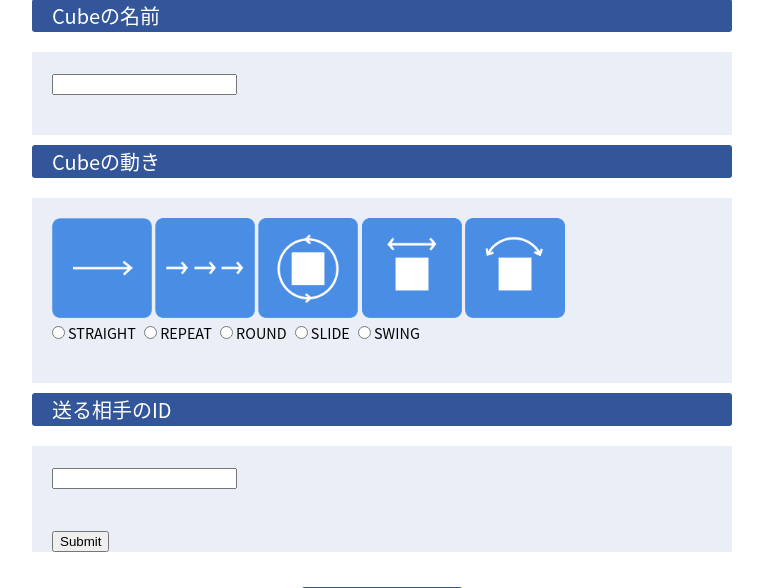
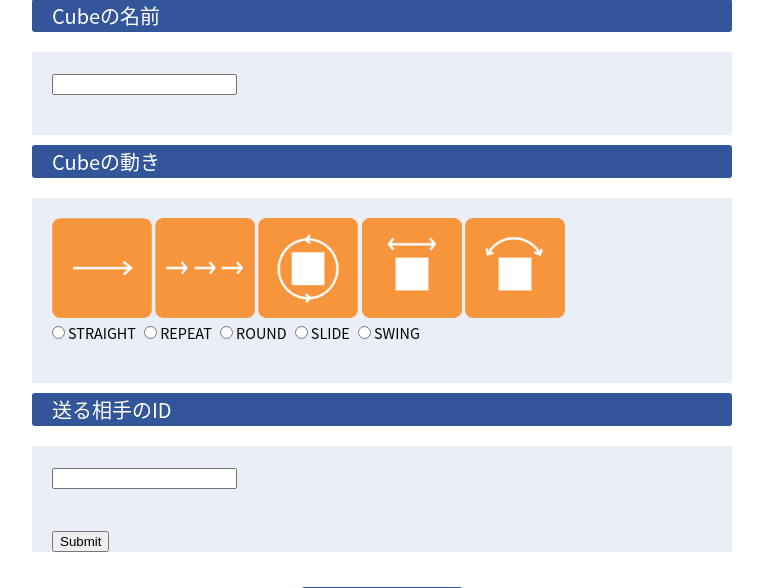
Before and after one commit to aburage/InfoCube, a PHP site: page /new-feeling.php in a window 1280 px wide. Shown: the part 153-741 px from the top of the page, without its empty margins (258-1021 px from the left). Run offline with PHP 8.4, Linux system fonts and the light colour scheme; data comes from the database, SQL or seed files in the repository.

Commit message:
docs: change pics of movement icons

```diff
--- a/web/new-feeling.php
+++ b/web/new-feeling.php
@@ -35,11 +35,11 @@
 
         <p class="form-title">Cubeの動き</p>
         <div class="cubeform-contents">
-            <img src="./images/icon_middle_straight.png" width="100px" class="left">
-            <img type="image" src="./images/icon_middle_repeat.png" width="100px">
-            <img type="image" src="./images/icon_middle_round.png" width="100px">
-            <img type="image" src="./images/icon_middle_slide.png" width="100px">
-            <img type="image" src="./images/icon_middle_swing.png" width="100px">
+            <img src="./images/icon_straight.png" width="100px" class="left">
+            <img src="./images/icon_repeat.png" width="100px">
+            <img src="./images/icon_round.png" width="100px">
+            <img src="./images/icon_slide.png" width="100px">
+            <img src="./images/icon_swing.png" width="100px">
             <br>
             <input type="radio" name="move" value="1" class="left">STRAIGHT
             <input type="radio" name="move" value="2">REPEAT
```
Also changed, not shown: web/cube-list.php (+6 -20 lines), web/new-schedule.php (+5 -5 lines), web/images/icon_end_rotate.png (deleted), web/images/icon_end_turn.png (deleted), web/images/icon_middle_repeat.png (deleted), web/images/icon_middle_round.png (deleted), web/images/icon_middle_slide.png (deleted), web/images/icon_middle_straight.png (deleted), web/images/icon_middle_swing.png (deleted), web/images/icon_repeat.png (added), web/images/icon_round.png (added), web/images/icon_slide.png (added), web/images/icon_start_rotate.png (deleted), web/images/icon_start_turn.png (deleted), 3 more files.
